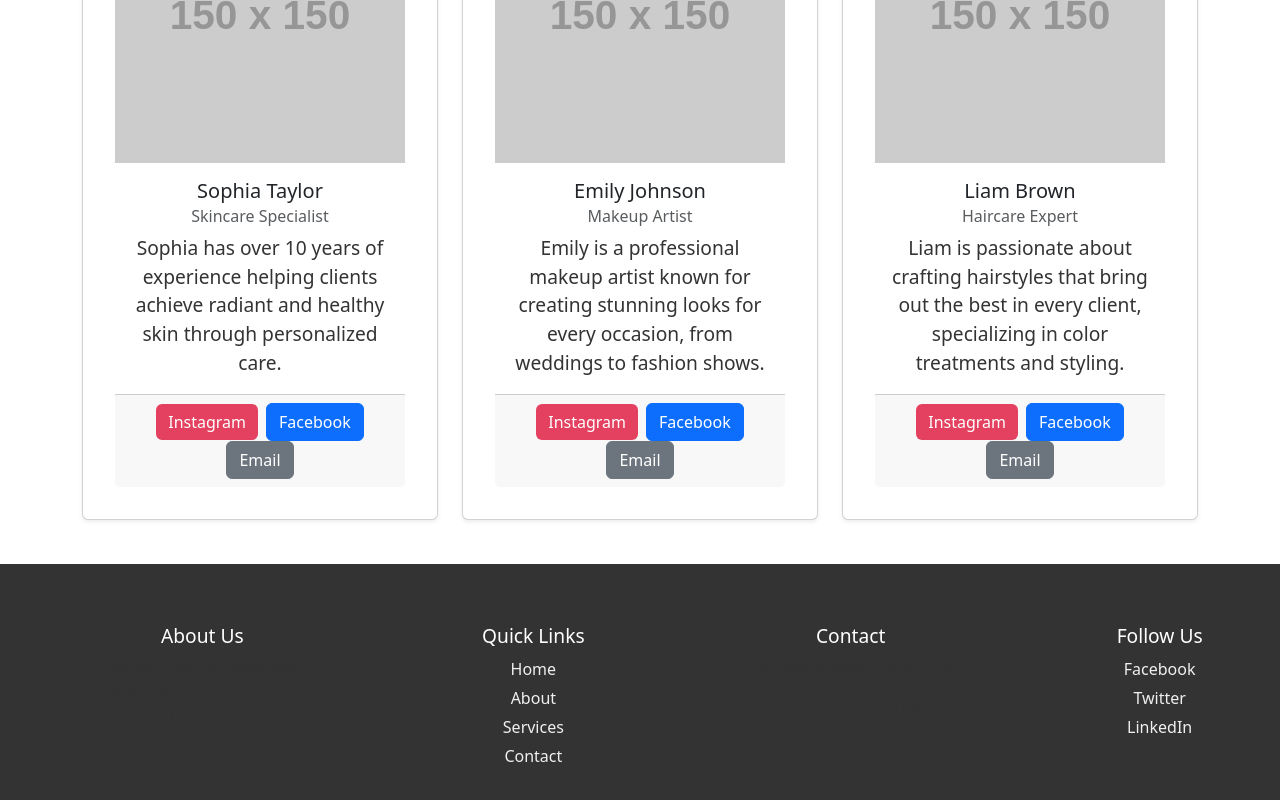
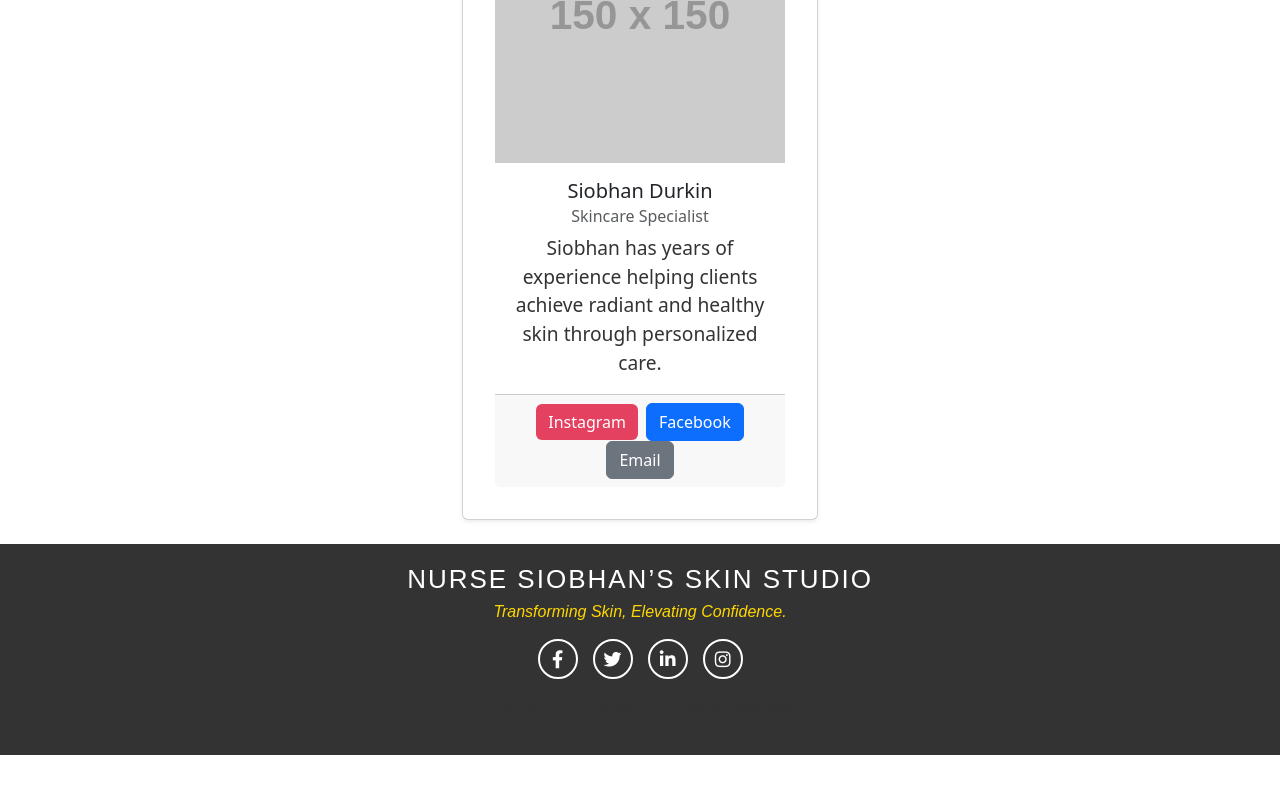
Before and after one commit to johndev94/beauty-salon, a React (Vite) app: page /about-us in a window 1280 px wide. Shown: the part 536-1336 px from the top of the page. After the commit the page ends 1291 px from the top, so only its background shows below. Built offline with nearby package versions, Linux system fonts and the light colour scheme; a web font is replaced by a local one.

Commit message:
Added fontawsome, added routes to some buttons, cleaned up footer

```diff
--- a/index.html
+++ b/index.html
@@ -4,7 +4,12 @@
     <link rel="preconnect" href="https://fonts.googleapis.com">
 <link rel="preconnect" href="https://fonts.gstatic.com" crossorigin>
 <link href="https://fonts.googleapis.com/css2?family=Barlow+Condensed:ital,wght@0,100;0,200;0,300;0,400;0,500;0,600;0,700;0,800;0,900;1,100;1,200;1,300;1,400;1,500;1,600;1,700;1,800;1,900&display=swap" rel="stylesheet">
-    <meta charset="UTF-8" />
+<link
+  href="https://cdnjs.cloudflare.com/ajax/libs/font-awesome/5.15.4/css/all.min.css"
+  rel="stylesheet"
+/>
+
+<meta charset="UTF-8" />
     <link rel="icon" type="image/svg+xml" href="/vite.svg" />
     <meta name="viewport" content="width=device-width, initial-scale=1.0" />
     <title>Vite + React + TS</title>
--- a/src/components/CoverImage.tsx
+++ b/src/components/CoverImage.tsx
@@ -2,13 +2,18 @@ import React from "react";
 import "./CoverImage.css"; // Include your CSS file for styles
 import Button from "./button/button";
 import cover from "../assets/images/cover.jpg";
+
+import { useNavigate } from "react-router-dom"; // Import useNavigate for navigation
 
 interface CoverImageProps {
   altText: string;
   children?: React.ReactNode;
 }
 
+
+
 const CoverImage: React.FC<CoverImageProps> = ({ altText }) => {
+  const navigate = useNavigate();
   return (
     <>
       <div
@@ -19,7 +24,7 @@ const CoverImage: React.FC<CoverImageProps> = ({ altText }) => {
           <div id="bannerText">
             <h1>{altText}</h1>
             <div className="button-container">
-              <Button text="Book Now" onClick={() => alert("Book Now")} />
+              <Button text="Book Now" onClick={() => navigate("/contact-us")} />
             </div>
           </div>
         </div>
--- a/src/components/MainNavigation.tsx
+++ b/src/components/MainNavigation.tsx
@@ -30,9 +30,6 @@ const MainNavigation: React.FC = () => {
           <Link to="/treatments">Treatments</Link>
         </li>
         <li>
-          <Link to="/gift-vouchers">Gift Vouchers</Link>
-        </li>
-        <li>
           <Link to="/contact-us">Contact Us</Link>
         </li>
         <li>
--- a/src/components/footer/Footer.css
+++ b/src/components/footer/Footer.css
@@ -1,51 +1,57 @@
 .footer {
-    margin-top: 20px;
   background-color: #333;
-    color: white;
-    padding: 40px 0;
+  color: #fff;
   text-align: center;
+  padding: 20px 0;
+  font-family: 'Arial', sans-serif;
+}
+#moto {
+  color: gold;
 }
 
 .footer-content {
-    display: flex;
-    justify-content: space-around;
-    flex-wrap: wrap;
+  margin-bottom: 15px;
 }
 
-  .footer-section {
-    margin: 20px;
-    max-width: 250px;
+.footer-content h3 {
+  font-size: 26px;
+  margin-bottom: 5px;
+  text-transform: uppercase;
+  letter-spacing: 2px;
 }
 
-  .footer-section h3 {
-    font-size: 1.2em;
-    margin-bottom: 10px;
+.footer-content p {
+  font-size: 16px;
+  margin: 0 0 15px;
+  font-style: italic;
 }
 
-  .footer-section p {
-    font-size: 0.9em;
+.social-links {
+  display: flex;
+  justify-content: center;
+  gap: 15px;
 }
 
-  .footer-section ul {
-    list-style: none;
-    padding: 0;
+.social-links a {
+  text-decoration: none;
+  color: #fff;
+  font-size: 18px;
+  border: 2px solid #fff;
+  border-radius: 50%;
+  width: 40px;
+  height: 40px;
+  display: flex;
+  align-items: center;
+  justify-content: center;
+  transition: all 0.3s ease;
 }
 
-  .footer-section li {
-    margin: 5px 0;
-  }
-
-  .footer-section a {
-    color: #f0f0f0;
-    text-decoration: none;
-    transition: color 0.3s;
-  }
-
-  .footer-section a:hover {
-    color: #ff6347;
+.social-links a:hover {
+  color: #333;
+  background-color: #fff;
 }
 
 .footer-bottom {
-    margin-top: 20px;
-    font-size: 0.8em;
+  font-size: 14px;
+  margin-top: 10px;
 }
--- a/src/components/footer/Footer.tsx
+++ b/src/components/footer/Footer.tsx
@@ -1,39 +1,31 @@
-import React from 'react';
-import './Footer.css'; // You can define styles in this file.
+import React from "react";
+import "./Footer.css";
 
 const Footer: React.FC = () => {
   return (
     <footer className="footer">
       <div className="footer-content">
-        <div className="footer-section">
-          <h3>About Us</h3>
-          <p>We are a team of passionate developers building amazing products.</p>
-        </div>
-        <div className="footer-section">
-          <h3>Quick Links</h3>
-          <ul>
-            <li><a href="#">Home</a></li>
-            <li><a href="#">About</a></li>
-            <li><a href="#">Services</a></li>
-            <li><a href="#">Contact</a></li>
-          </ul>
-        </div>
-        <div className="footer-section">
-          <h3>Contact</h3>
-          <p>Email: contact@yourdomain.com</p>
-          <p>Phone: +123 456 7890</p>
-        </div>
-        <div className="footer-section">
-          <h3>Follow Us</h3>
-          <ul className="social-links">
-            <li><a href="#" target="_blank" rel="noopener noreferrer">Facebook</a></li>
-            <li><a href="#" target="_blank" rel="noopener noreferrer">Twitter</a></li>
-            <li><a href="#" target="_blank" rel="noopener noreferrer">LinkedIn</a></li>
-          </ul>
+        <h3>Nurse Siobhan’s Skin Studio </h3>
+        <p id="moto">Transforming Skin, Elevating Confidence.</p>
+        <div className="social-links">
+          <a href="#" target="_blank" rel="noopener noreferrer">
+            <i className="fab fa-facebook-f"></i>
+          </a>
+          <a href="#" target="_blank" rel="noopener noreferrer">
+            <i className="fab fa-twitter"></i>
+          </a>
+          <a href="#" target="_blank" rel="noopener noreferrer">
+            <i className="fab fa-linkedin-in"></i>
+          </a>
+          <a href="#" target="_blank" rel="noopener noreferrer">
+            <i className="fab fa-instagram"></i>
+          </a>
         </div>
       </div>
       <div className="footer-bottom">
-        <p>&copy; {new Date().getFullYear()} Your Company. All rights reserved.</p>
+        <p>
+          &copy; {new Date().getFullYear()} Your Company. All rights reserved.
+        </p>
       </div>
     </footer>
   );
--- a/src/components/pages/Home.tsx
+++ b/src/components/pages/Home.tsx
@@ -8,7 +8,11 @@ import ImageWithDescription from "../ImageWithDescription/ImageWithDescription";
 import MapWithDescription from "../mapWithDescription/mapDesc";
 import Footer from "../footer/Footer";
 
+import { useNavigate } from "react-router-dom"; // Import useNavigate for navigation
+
 const Home: React.FC = () => {
+  const navigate = useNavigate();
+
   return (
     <>
       <MainNavigation />
@@ -22,7 +26,10 @@ const Home: React.FC = () => {
       />
       <MultiPanels />
       <div className="button-container">
-        <Button text="See all Treatments" onClick={() => alert("Book Now")} />
+        <Button
+          text="See all Treatments"
+          onClick={() => navigate("/treatments")}
+        />
       </div>
       <div style={{ padding: "20px" }}>
         <ImageWithDescription
--- a/src/components/pages/Team.tsx
+++ b/src/components/pages/Team.tsx
@@ -4,31 +4,13 @@ import "bootstrap/dist/css/bootstrap.min.css";
 const Team: React.FC = () => {
   const teamMembers = [
     {
-      name: "Sophia Taylor",
+      name: "Siobhan Durkin",
       role: "Skincare Specialist",
-      bio: "Sophia has over 10 years of experience helping clients achieve radiant and healthy skin through personalized care.",
-      image: "https://via.placeholder.com/150", // Replace with actual image URLs
-      instagram: "https://www.instagram.com/sophiaskincare",
-      facebook: "https://www.facebook.com/sophiaskincare",
-      email: "sophia@example.com",
-    },
-    {
-      name: "Emily Johnson",
-      role: "Makeup Artist",
-      bio: "Emily is a professional makeup artist known for creating stunning looks for every occasion, from weddings to fashion shows.",
+      bio: "Siobhan has years of experience helping clients achieve radiant and healthy skin through personalized care.",
       image: "https://via.placeholder.com/150",
-      instagram: "https://www.instagram.com/emilymakeup",
-      facebook: "https://www.facebook.com/emilymakeup",
-      email: "emily@example.com",
-    },
-    {
-      name: "Liam Brown",
-      role: "Haircare Expert",
-      bio: "Liam is passionate about crafting hairstyles that bring out the best in every client, specializing in color treatments and styling.",
-      image: "https://via.placeholder.com/150",
-      instagram: "https://www.instagram.com/liamhaircare",
-      facebook: "https://www.facebook.com/liamhaircare",
-      email: "liam@example.com",
+      instagram: "https://www.instagram.com",
+      facebook: "https://www.facebook.com/profile.php?id=61567629880055",
+      email: "siobhan@example.com",
     },
   ];
 
@@ -40,9 +22,13 @@ const Team: React.FC = () => {
         of you. Whether it’s skincare, makeup, or haircare, we have the
         expertise to cater to your needs.
       </p>
-      <div className="row">
+      <div className="row justify-content-center">
         {teamMembers.map((member, index) => (
-          <div className="col-md-4 mb-4" key={index}>
+          <div
+            className="col-md-4 mb-4"
+            key={index}
+            style={{ alignSelf: "center" }}
+          >
             <div className="card h-100 shadow-sm">
               <img
                 src={member.image}
```
Lines whose indentation alone changed are shown as unchanged.
